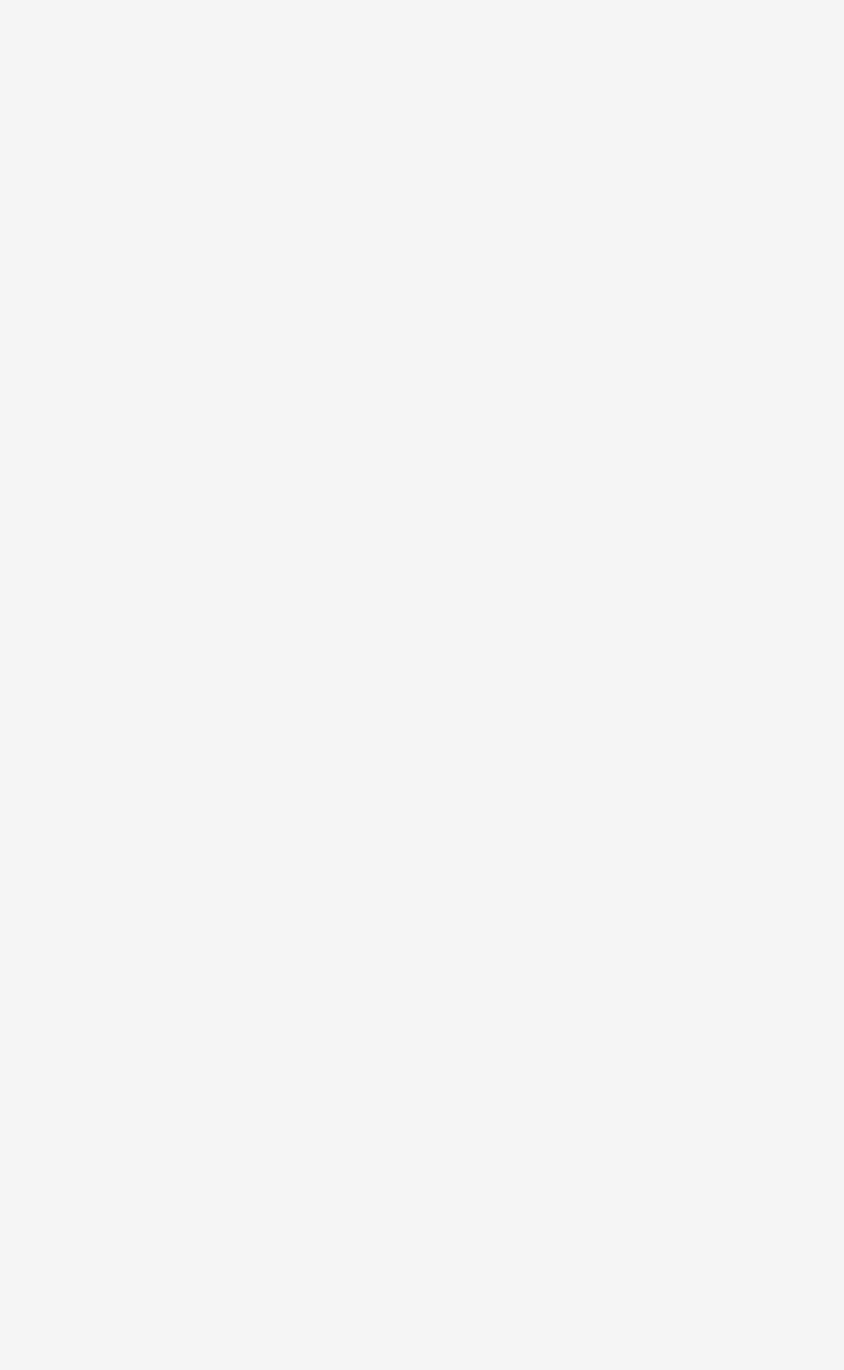
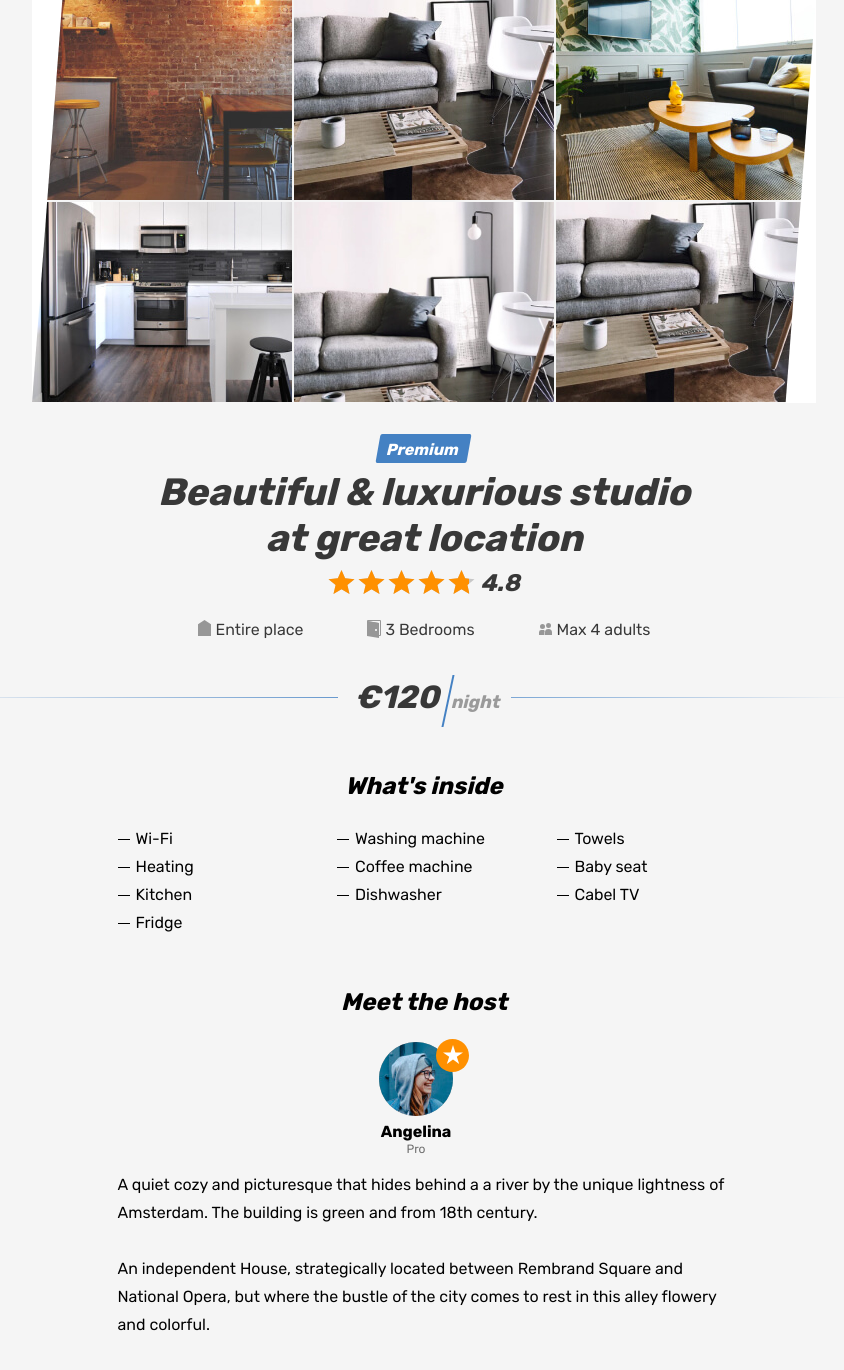
Before and after one commit to Funky-Juice/six-sities-angular, an Angular app: page /offer in a window 1280 px wide. Before the commit this address led to /. Shown: the top 1370 px of the page, without its empty margins (216-1060 px from the left). Before the commit the page ends 800 px from the top, so only its background shows below. Built offline with nearby package versions, Linux system fonts and the light colour scheme.

Commit message:
страница с подробностями оффера (статика)

```diff
--- a/src/app/app-routing.module.ts
+++ b/src/app/app-routing.module.ts
@@ -1,11 +1,15 @@
 import { NgModule } from '@angular/core';
 import { Routes, RouterModule } from '@angular/router';
 import {HomePageComponent} from './home-page/home-page.component';
+import {OfferPageComponent} from './offer-page/offer-page.component';
 
 
 const routes: Routes = [
   {
     path: '', component: HomePageComponent
+  },
+  {
+    path: 'offer', component: OfferPageComponent
   }
 ];
 
--- a/src/app/app.module.ts
+++ b/src/app/app.module.ts
@@ -5,12 +5,14 @@ import { AppRoutingModule } from './app-routing.module';
 import { AppComponent } from './app.component';
 import { HomePageComponent } from './home-page/home-page.component';
 import { OfferComponent } from './shared/components/offer/offer.component';
+import { OfferPageComponent } from './offer-page/offer-page.component';
 
 @NgModule({
   declarations: [
     AppComponent,
     HomePageComponent,
-    OfferComponent
+    OfferComponent,
+    OfferPageComponent
   ],
   imports: [
     BrowserModule,
--- /dev/null
+++ b/src/app/offer-page/offer-page.component.html
@@ -0,0 +1,135 @@
+<main class="page__main page__main--property">
+  <section class="property">
+    <div class="property__gallery-container container">
+      <div class="property__gallery">
+        <div class="property__image-wrapper">
+          <img class="property__image" src="assets/img/room.jpg" alt="Photo studio">
+        </div>
+        <div class="property__image-wrapper">
+          <img class="property__image" src="assets/img/apartment-01.jpg" alt="Photo studio">
+        </div>
+        <div class="property__image-wrapper">
+          <img class="property__image" src="assets/img/apartment-02.jpg" alt="Photo studio">
+        </div>
+        <div class="property__image-wrapper">
+          <img class="property__image" src="assets/img/apartment-03.jpg" alt="Photo studio">
+        </div>
+        <div class="property__image-wrapper">
+          <img class="property__image" src="assets/img/studio-01.jpg" alt="Photo studio">
+        </div>
+        <div class="property__image-wrapper">
+          <img class="property__image" src="assets/img/apartment-01.jpg" alt="Photo studio">
+        </div>
+      </div>
+    </div>
+
+    <div class="property__container container">
+      <div class="property__wrapper">
+        <div class="property__mark">
+          <span>Premium</span>
+        </div>
+
+        <div class="property__name-wrapper">
+          <h1 class="property__name">
+            Beautiful &amp; luxurious studio at great location
+          </h1>
+          <button class="property__bookmark-button button" type="button">
+            <svg class="property__bookmark-icon" width="31" height="33">
+              <use xlink:href="#icon-bookmark"></use>
+            </svg>
+            <span class="visually-hidden">To bookmarks</span>
+          </button>
+        </div>
+
+        <div class="property__rating rating">
+          <div class="property__stars rating__stars">
+            <span style="width: 96%"></span>
+            <span class="visually-hidden">Rating</span>
+          </div>
+          <span class="property__rating-value rating__value">4.8</span>
+        </div>
+
+        <ul class="property__features">
+          <li class="property__feature property__feature--entire">
+            Entire place
+          </li>
+          <li class="property__feature property__feature--bedrooms">
+            3 Bedrooms
+          </li>
+          <li class="property__feature property__feature--adults">
+            Max 4 adults
+          </li>
+        </ul>
+
+        <div class="property__price">
+          <b class="property__price-value">&euro;120</b>
+          <span class="property__price-text">&nbsp;night</span>
+        </div>
+
+        <div class="property__inside">
+          <h2 class="property__inside-title">What&apos;s inside</h2>
+          <ul class="property__inside-list">
+            <li class="property__inside-item">
+              Wi-Fi
+            </li>
+            <li class="property__inside-item">
+              Washing machine
+            </li>
+            <li class="property__inside-item">
+              Towels
+            </li>
+            <li class="property__inside-item">
+              Heating
+            </li>
+            <li class="property__inside-item">
+              Coffee machine
+            </li>
+            <li class="property__inside-item">
+              Baby seat
+            </li>
+            <li class="property__inside-item">
+              Kitchen
+            </li>
+            <li class="property__inside-item">
+              Dishwasher
+            </li>
+            <li class="property__inside-item">
+              Cabel TV
+            </li>
+            <li class="property__inside-item">
+              Fridge
+            </li>
+          </ul>
+        </div>
+
+        <div class="property__host">
+          <h2 class="property__host-title">Meet the host</h2>
+
+          <div class="property__host-user user">
+            <div class="property__avatar-wrapper property__avatar-wrapper--pro user__avatar-wrapper">
+              <img class="property__avatar user__avatar" src="assets/img/avatar-angelina.jpg" width="74" height="74"
+                   alt="Host avatar">
+            </div>
+            <span class="property__user-name">
+                    Angelina
+                  </span>
+            <span class="property__user-status">
+                    Pro
+                  </span>
+          </div>
+
+          <div class="property__description">
+            <p class="property__text">
+              A quiet cozy and picturesque that hides behind a a river by the unique lightness of Amsterdam. The
+              building is green and from 18th century.
+            </p>
+            <p class="property__text">
+              An independent House, strategically located between Rembrand Square and National Opera, but where the
+              bustle of the city comes to rest in this alley flowery and colorful.
+            </p>
+          </div>
+        </div>
+      </div>
+    </div>
+  </section>
+</main>
--- /dev/null
+++ b/src/app/offer-page/offer-page.component.ts
@@ -0,0 +1,15 @@
+import { Component, OnInit } from '@angular/core';
+
+@Component({
+  selector: 'app-offer-page',
+  templateUrl: './offer-page.component.html',
+  styleUrls: ['./offer-page.component.scss']
+})
+export class OfferPageComponent implements OnInit {
+
+  constructor() { }
+
+  ngOnInit() {
+  }
+
+}
```
Also changed, not shown: src/app/offer-page/offer-page.component.scss (added).
